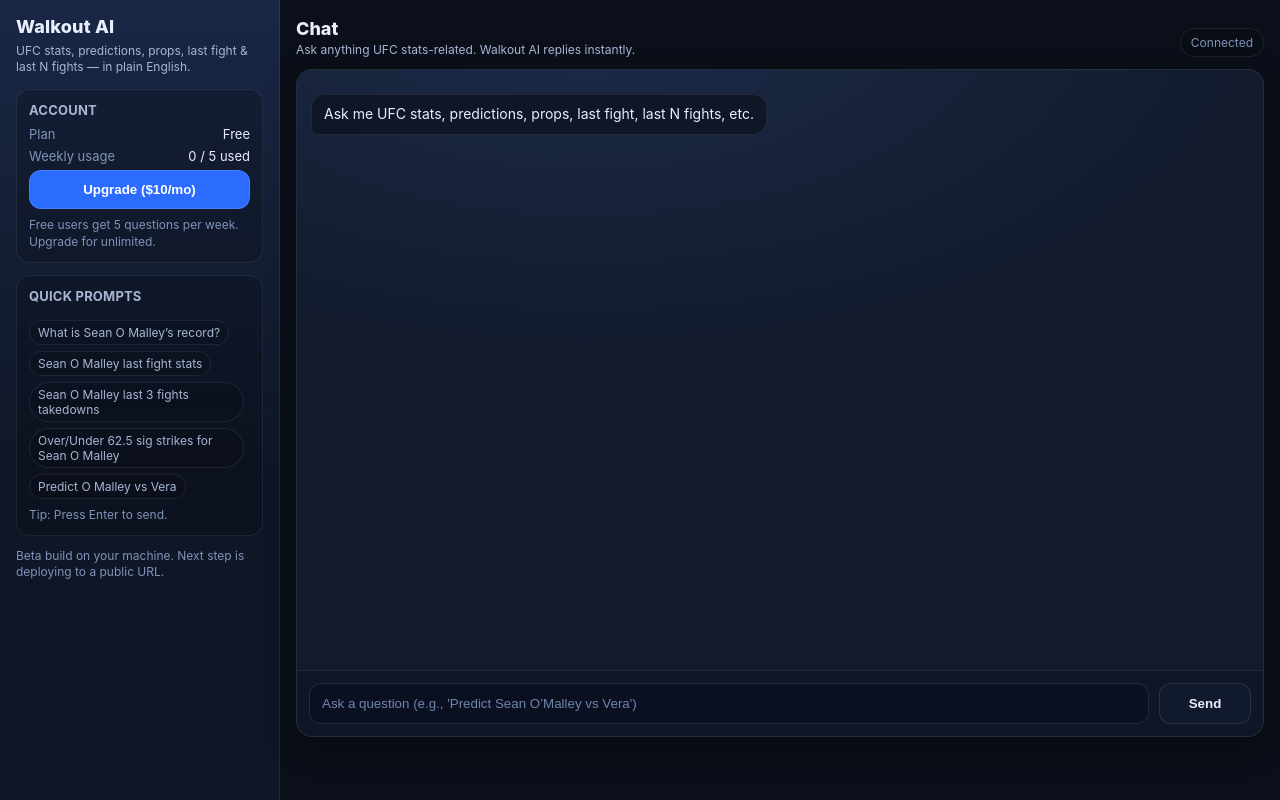
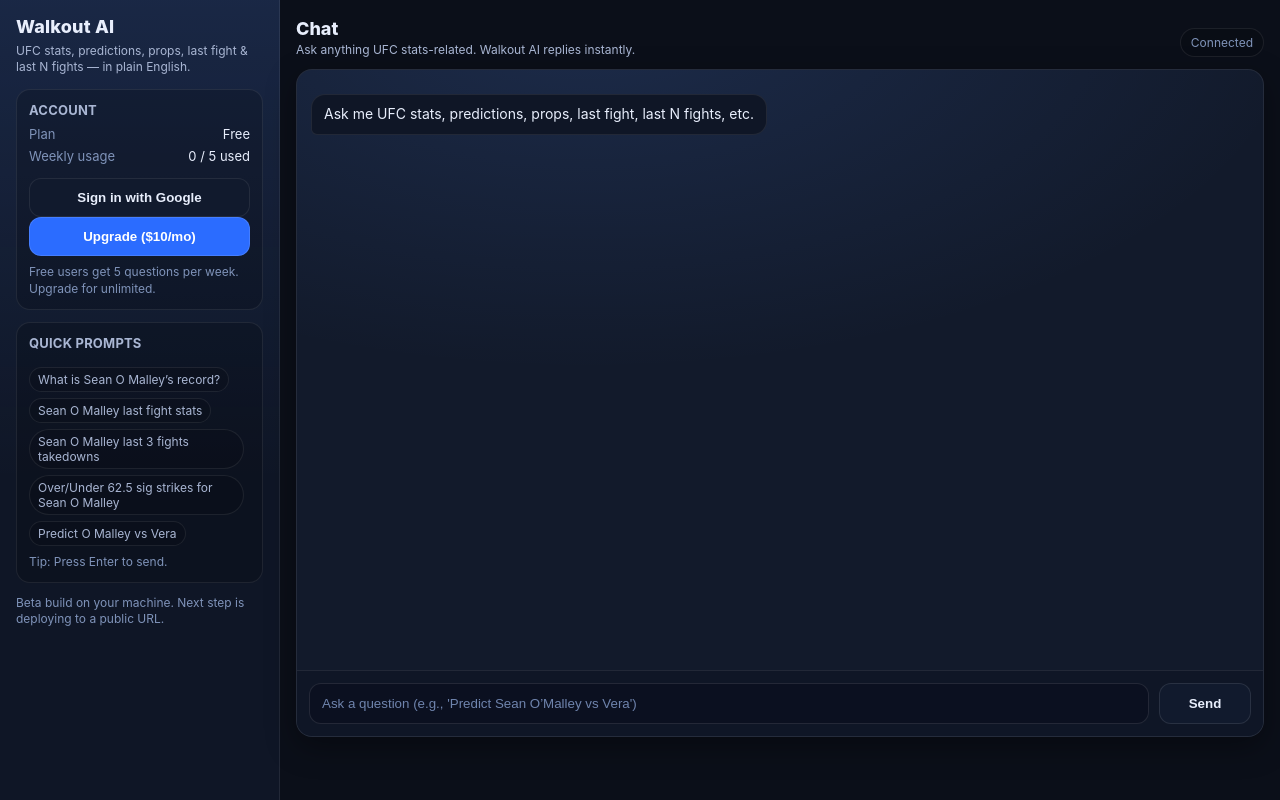
Before and after one commit to ryanmulhall0/walkout-ai, a Flask app: page / in a window 1280 px wide. Run offline with Flask 3, Linux system fonts and the light colour scheme; some libraries are stand-ins or nearby versions.

Commit message:
Update index.html

```diff
--- a/templates/index.html
+++ b/templates/index.html
@@ -223,6 +223,7 @@
         <h4>Account</h4>
         <div class="kv"><span>Plan</span><div id="plan">Free</div></div>
         <div class="kv"><span>Weekly usage</span><div id="usage">—</div></div>
+        <button class="btn" id="loginBtn" style="margin-top:8px;">Sign in with Google</button>
         <button class="btn primary" id="upgradeBtn">Upgrade ($10/mo)</button>
         <button class="btn" id="manageBtn" style="display:none;margin-top:8px;">Manage subscription</button>
         <div class="mini" id="acctNote">Free users get 5 questions per week. Upgrade for unlimited.</div>
@@ -281,7 +282,7 @@
     const input = document.getElementById("q");
     const btn = document.getElementById("send");
     const statusPill = document.getElementById("statusPill");
-
+    const loginBtn = document.getElementById("loginBtn");
     const planEl = document.getElementById("plan");
     const usageEl = document.getElementById("usage");
     const upgradeBtn = document.getElementById("upgradeBtn");
@@ -406,6 +407,7 @@
 
     // Upgrade modal (Stripe wiring later)
     upgradeBtn.addEventListener("click", () => { modalWrap.style.display = "flex"; });
+    loginBtn.addEventListener("click", () => { window.location.href = "/login/google"; });
     closeModal.addEventListener("click", () => { modalWrap.style.display = "none"; });
     modalWrap.addEventListener("click", (e) => { if (e.target === modalWrap) modalWrap.style.display = "none"; });
     goPremium.addEventListener("click", async () => {
@@ -414,6 +416,10 @@
   try {
     const res = await fetch("/create-checkout-session", { method: "POST" });
     const data = await res.json();
+    if (data && data.error === "Not logged in") {
+      addMsg("Please sign in with Google to upgrade.", "bot");
+      return;
+    }
 
     if (data.url) {
       window.location.href = data.url;
```
